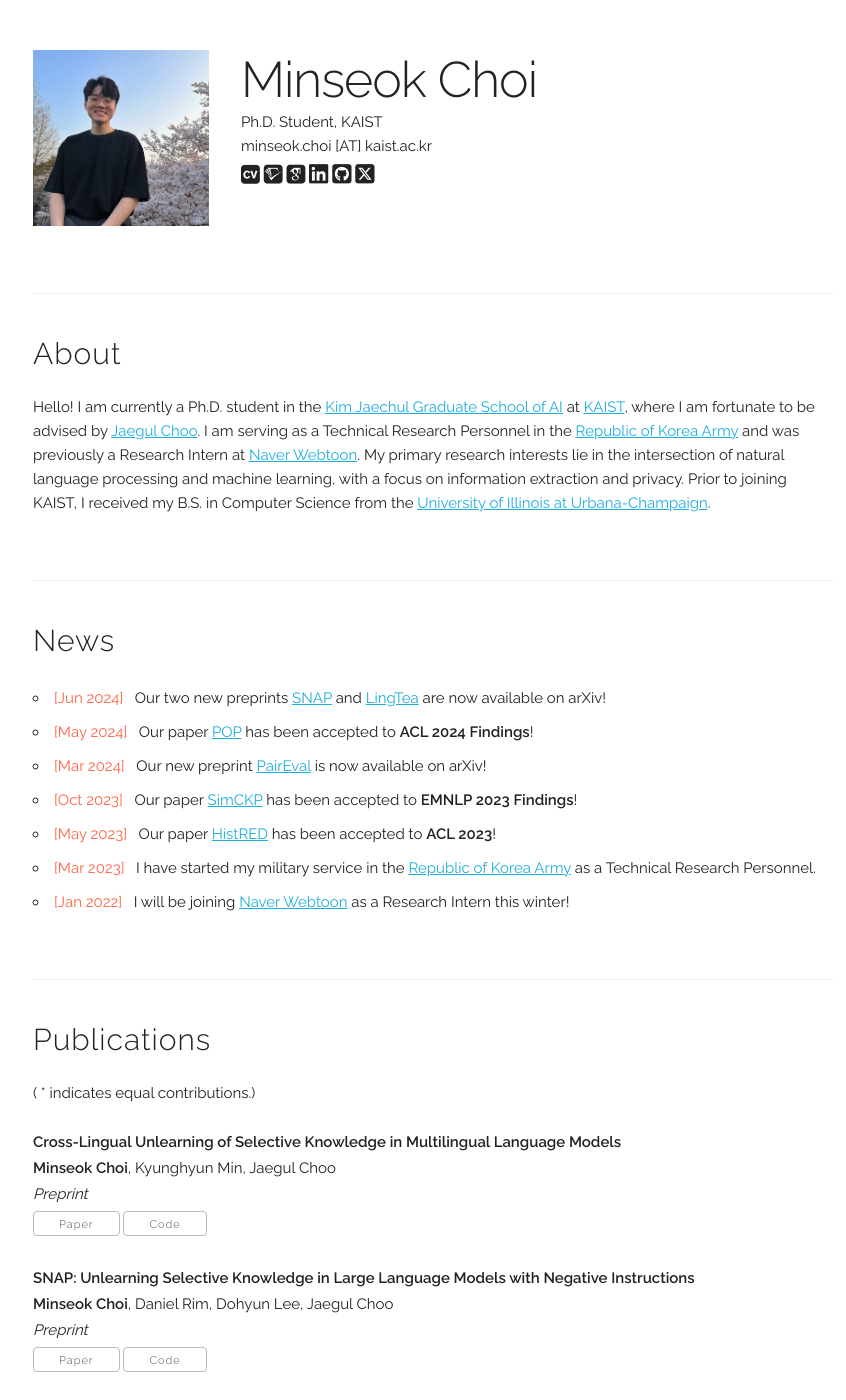
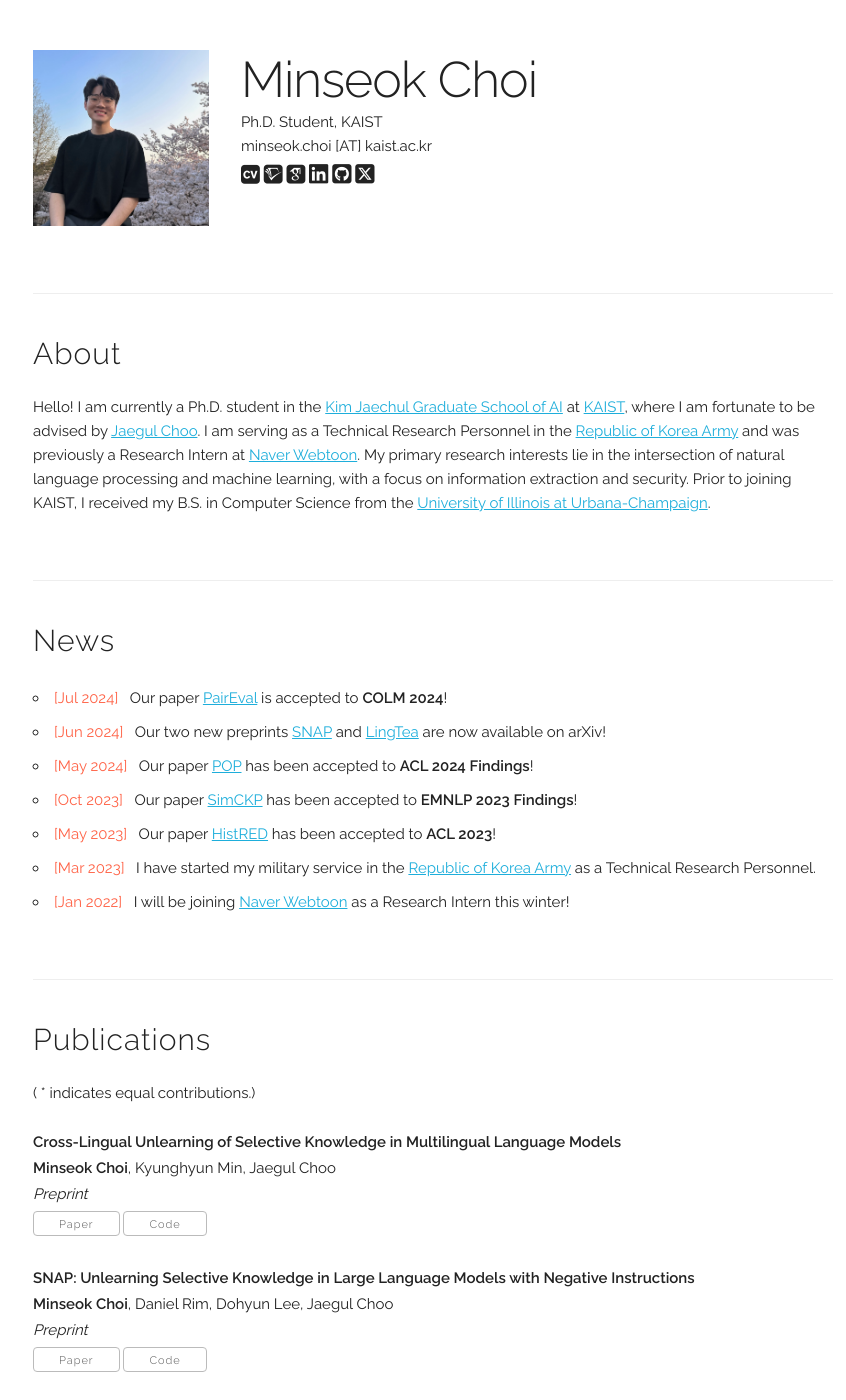
Before and after one commit to brightjade/brightjade.github.io, a Jekyll site: the page built from index.html, in a window 1280 px wide and 1400 px high. Shown: the whole window, without its empty margins (207-1053 px from the left). Built offline with Jekyll 4.4.1, drawn with Linux system fonts in a browser that asks for light colours; nearby versions of some CDN libraries; some web fonts are replaced.

Commit message:
update cv & add colm2024

```diff
--- a/_data/publications.yaml
+++ b/_data/publications.yaml
@@ -16,7 +16,7 @@
 
   - title: "PairEval: Open-domain Dialogue Evaluation with Pairwise Comparison"
     authors: "ChaeHun Park, <b>Minseok Choi</b>, Dohyun Lee, Jaegul Choo"
-    venue: "Preprint"
+    venue: "COLM 2024"
     paper_pdf: "https://arxiv.org/abs/2404.01015"
     code: "https://github.com/ddehun/PairEval"
     selected: y
--- a/index.html
+++ b/index.html
@@ -9,7 +9,7 @@
     Hello! I am currently a Ph.D. student in the <a href="https://gsai.kaist.ac.kr/" target="_blank">Kim Jaechul Graduate School of AI</a> at
     <a href="https://www.kaist.ac.kr/en/" target="_blank">KAIST</a>, where I am fortunate to be advised by <a href="https://sites.google.com/view/jaegulchoo" target="_blank">Jaegul Choo</a>.
     I am serving as a Technical Research Personnel in the <a href="https://www.mnd.go.kr/" target="_blank">Republic of Korea Army</a> and was previously a Research Intern at <a href="https://webtoonscorp.com/" target="_blank">Naver Webtoon</a>.
-    My primary research interests lie in the intersection of natural language processing and machine learning, with a focus on information extraction and privacy.
+    My primary research interests lie in the intersection of natural language processing and machine learning, with a focus on information extraction and security.
     Prior to joining KAIST, I received my B.S. in Computer Science from the <a href="https://illinois.edu/" target="_blank">University of Illinois at Urbana-Champaign</a>.
   </p>
 </div>
@@ -20,16 +20,16 @@
   <p>
     <ul>
       <li>
+        <b style="color: #FF6347; font-weight: normal;">[Jul 2024]</b>&nbsp&nbsp
+        Our paper <a href="https://arxiv.org/abs/2404.01015" target="_blank">PairEval</a> is accepted to <b>COLM 2024</b>!
+      </li>
+      <li>
         <b style="color: #FF6347; font-weight: normal;">[Jun 2024]</b>&nbsp&nbsp
         Our two new preprints <a href="https://arxiv.org/abs/2406.12329" target="_blank">SNAP</a> and <a href="https://arxiv.org/abs/2406.12354" target="_blank">LingTea</a> are now available on arXiv!
       </li>
       <li>
         <b style="color: #FF6347; font-weight: normal;">[May 2024]</b>&nbsp&nbsp
         Our paper <a href="https://arxiv.org/abs/2406.14091" target="_blank">POP</a> has been accepted to <b>ACL 2024 Findings</b>!
-      </li>
-      <li>
-        <b style="color: #FF6347; font-weight: normal;">[Mar 2024]</b>&nbsp&nbsp
-        Our new preprint <a href="https://arxiv.org/abs/2404.01015" target="_blank">PairEval</a> is now available on arXiv!
       </li>
       <li>
         <b style="color: #FF6347; font-weight: normal;">[Oct 2023]</b>&nbsp&nbsp
```
Also changed, not shown: 1 other file.
